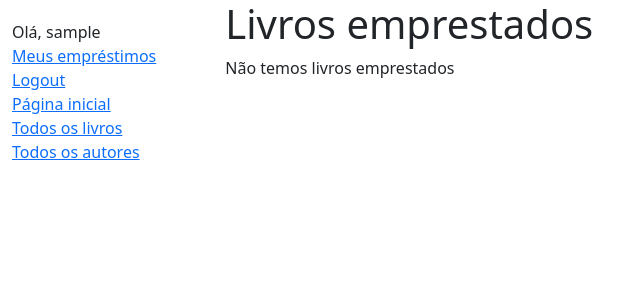
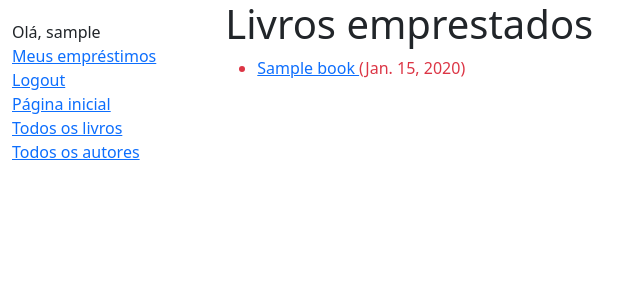
Before and after one commit to odiegofarias/local-library, a Django app: page /catalogo/mybooks/ in a window 1280 px wide. Shown: the top 300 px of the page, without its empty margins (0-643 px from the left). Run offline with Django 4.2, Linux system fonts and the light colour scheme; a user stored in the database is signed in; tables that the repository leaves empty hold one stand-in row (values such as "Sample post").

Commit message:
Criado dashboard de diferença entre usuário e staff

```diff
--- a/catalogo/templates/catalogo/bookinstance_list_borrowed_user.html
+++ b/catalogo/templates/catalogo/bookinstance_list_borrowed_user.html
@@ -4,9 +4,9 @@
 {% block content %}
 
     <h1>Livros emprestados</h1>
-    {% if bookinstance_list %}
+    {% if book_list_staff and user.is_staff %}
         <ul>
-            {% for bookinst in bookinstance_list %}
+            {% for bookinst in book_list_staff %}
                 <li class="{% if bookinst.is_overdue %}text-danger{% endif %}">
                     <a href="{% url 'catalogo:book_detail' bookinst.book.pk %}">
                         {{ bookinst.book.title }}
@@ -14,8 +14,18 @@
                 </li>
             {% endfor %}
         </ul>
+    {% elif book_list_user and not user.is_staff %}
+    <ul>
+        {% for bookinst in book_list_user %}
+            <li class="{% if bookinst.is_overdue %}text-danger{% endif %}">
+                <a href="{% url 'catalogo:book_detail' bookinst.book.pk %}">
+                    {{ bookinst.book.title }}
+                </a>({{ bookinst.due_back }})
+            </li>
+        {% endfor %}
+    </ul>
     {% else %}
-        <p>Não temos livros emprestados</p>
+        <h3>Não temos cópias emprestadas</h3>
     {% endif %}
 
 {% endblock content %}
--- a/catalogo/urls.py
+++ b/catalogo/urls.py
@@ -10,5 +10,5 @@ urlpatterns = [
     path('book/<int:pk>', views.book_detail_view, name='book_detail'),
     path('authors/', views.AuthorsList.as_view(), name="authors"),
     path('authors/<int:pk>', views.AuthorsDetail.as_view(), name="author_detail"),
-    path('mybooks/', views.LoanedBooksByUserListView.as_view(), name='my_borrowed'),
+    path('mybooks/', views.livro_emprestado, name='my_borrowed'),
 ]
--- a/catalogo/views.py
+++ b/catalogo/views.py
@@ -3,6 +3,7 @@ from .models import *
 from django.views import generic
 from django.contrib.auth.decorators import login_required
 from django.contrib.auth.mixins import LoginRequiredMixin, PermissionRequiredMixin
+from django.contrib.admin.views.decorators import staff_member_required
 
 
 @login_required(login_url="login", redirect_field_name="next")
@@ -94,12 +95,26 @@ class AuthorsDetail(generic.DetailView):
 class LoanedBooksByUserListView(LoginRequiredMixin, generic.ListView):
     model = BookInstance
     template_name = 'catalogo/bookinstance_list_borrowed_user.html'
-    paginate_by = 6
+    paginate_by = 10
 
-    def get_queryset(self):
-        return BookInstance.objects.filter(
-            borrower=self.request.user
-        ).filter(status__exact='o').order_by('due_back')
+    def get_queryset(self, *args, **kwargs):
+        # return BookInstance.objects.filter(
+        #     borrower=self.request.user
+        # ).filter(status__exact='o').order_by('due_back')
+        return BookInstance.objects.all()
+
+
+@login_required(login_url="login", redirect_field_name="next")
+def livro_emprestado(request):
+    book_list_user = BookInstance.objects.filter(borrower=request.user).filter(status__exact='o').order_by('due_back')
+    book_list_staff = BookInstance.objects.all()
+
+    context = {
+        'book_list_staff': book_list_staff,
+        'book_list_user': book_list_user,
+    }
+
+    return render(request, 'catalogo/bookinstance_list_borrowed_user.html', context)
 
 
 class TodosEmprestimosView(PermissionRequiredMixin, generic.ListView):
```
